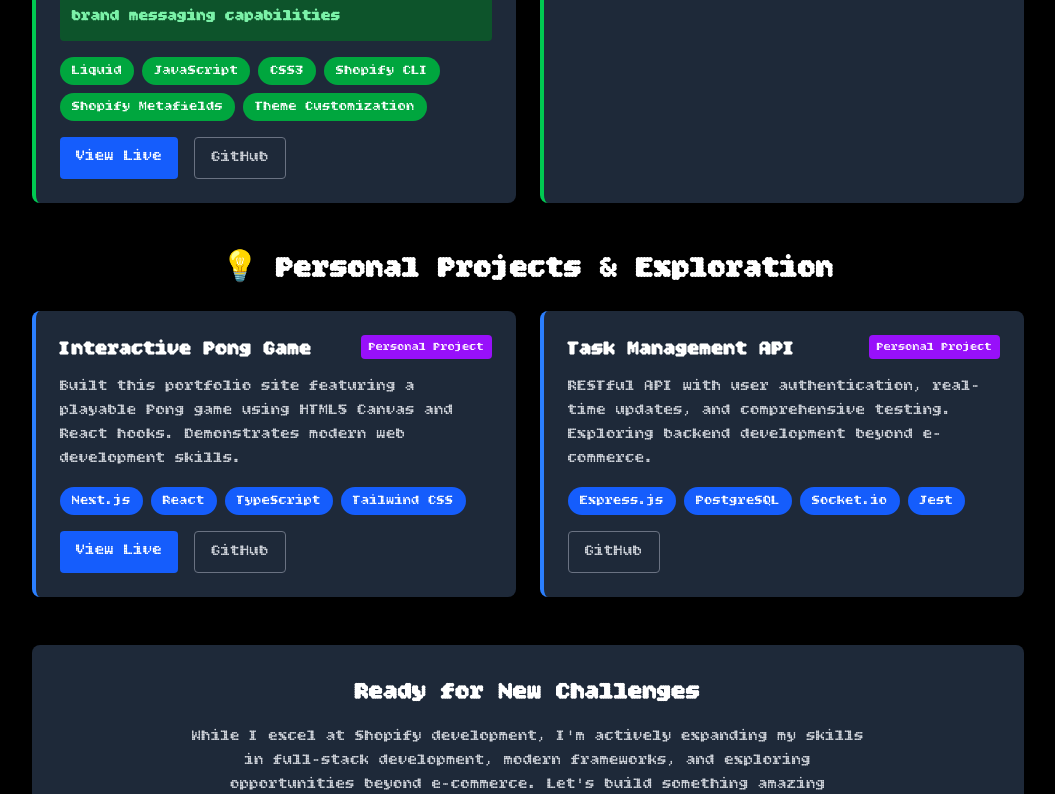
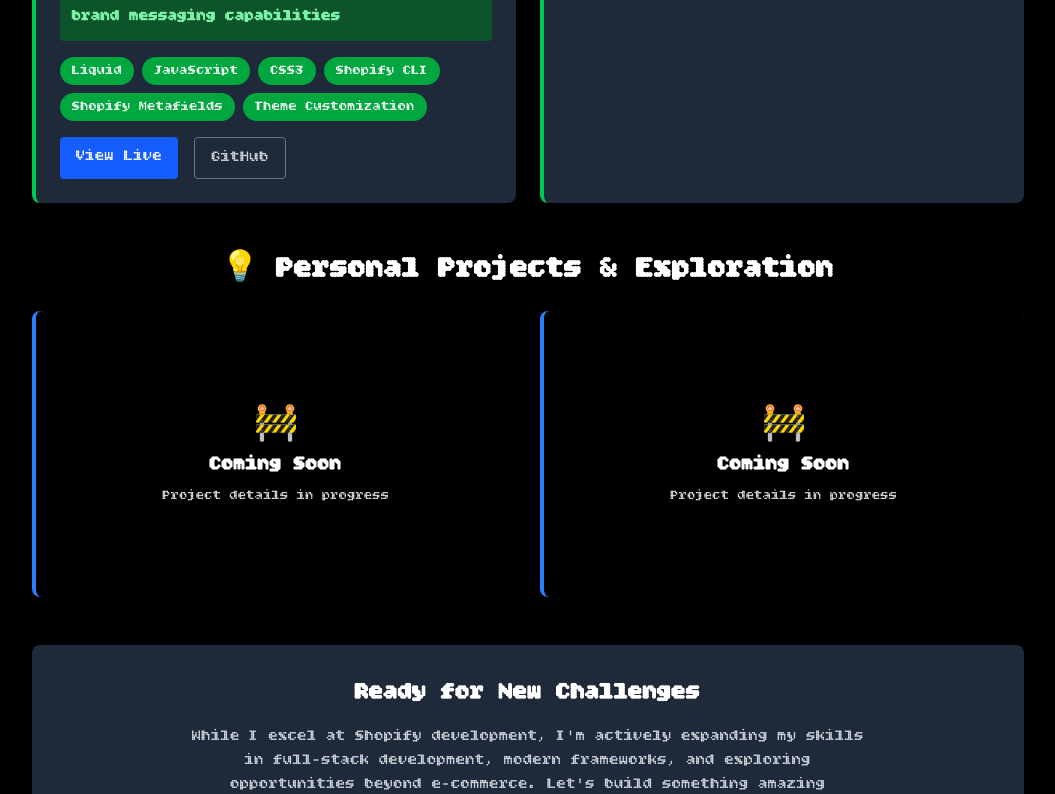
Before and after one commit to MoHanSolo/portfolio, a Next.js app: page /my-work in a window 1280 px wide. Shown: the part 739-1533 px from the top of the page, without its empty margins (112-1167 px from the left). Built offline with nearby package versions, Linux system fonts and the light colour scheme.

Commit message:
Coming Soon overlay to sample projects

```diff
--- a/app/my-work/page.tsx
+++ b/app/my-work/page.tsx
@@ -71,7 +71,7 @@ export default function MyWorkPage() {
                 </h2>
                 <div className="grid grid-cols-1 md:grid-cols-2 gap-6">
                     {shopifyProjects.map((project, index) => (
-                        <div key={index} className="bg-gray-800 rounded-lg p-6 border-l-4 border-green-500">
+                        <div key={index} className="bg-gray-800 rounded-lg p-6 border-l-4 border-green-500 relative">
                             <div className="flex justify-between items-start mb-3">
                                 <h3 className="text-xl font-bold text-white"
                                     style={{ fontFamily: 'Bitcount, Arial, Helvetica, sans-serif' }}>
@@ -97,7 +97,7 @@ export default function MyWorkPage() {
                                 </div>
                             )}
 
-                            <div className="flex flex-wrap gap-2">
+                            <div className="flex flex-wrap gap-2 mb-4">
                                 {project.tech.map((tech, techIndex) => (
                                     <span key={techIndex}
                                           className="px-3 py-1 bg-green-600 text-white text-sm rounded-full"
@@ -106,7 +106,8 @@ export default function MyWorkPage() {
                                     </span>
                                 ))}
                             </div>
-                            <div className="flex space-x-4 mt-4">
+
+                            <div className="flex space-x-4">
                                 {project.liveUrl && (
                                     <a href={project.liveUrl}
                                        target="_blank"
@@ -126,6 +127,21 @@ export default function MyWorkPage() {
                                     </a>
                                 )}
                             </div>
+
+                            {/* Coming Soon Overlay
+                            <div className="absolute inset-0 bg-black bg-opacity-80 rounded-lg flex items-center justify-center">
+                                <div className="text-center">
+                                    <div className="text-4xl mb-2">🚧</div>
+                                    <div className="text-xl font-bold text-white mb-2"
+                                         style={{ fontFamily: 'Bitcount, Arial, Helvetica, sans-serif' }}>
+                                        Coming Soon
+                                    </div>
+                                    <div className="text-sm text-gray-300"
+                                         style={{ fontFamily: 'Bitcount, Arial, Helvetica, sans-serif' }}>
+                                        Project details in progress
+                                    </div>
+                                </div>
+                            </div> */}
                         </div>
                     ))}
                 </div>
@@ -139,7 +155,7 @@ export default function MyWorkPage() {
                 </h2>
                 <div className="grid grid-cols-1 md:grid-cols-2 gap-6">
                     {personalProjects.map((project, index) => (
-                        <div key={index} className="bg-gray-800 rounded-lg p-6 border-l-4 border-blue-500">
+                        <div key={index} className="bg-gray-800 rounded-lg p-6 border-l-4 border-blue-500 relative">
                             <div className="flex justify-between items-start mb-3">
                                 <h3 className="text-xl font-bold text-white"
                                     style={{ fontFamily: 'Bitcount, Arial, Helvetica, sans-serif' }}>
@@ -183,6 +199,21 @@ export default function MyWorkPage() {
                                         GitHub
                                     </a>
                                 )}
+                            </div>
+
+                            {/* Coming Soon Overlay */}
+                            <div className="absolute inset-0 bg-black bg-opacity-80 rounded-lg flex items-center justify-center">
+                                <div className="text-center">
+                                    <div className="text-4xl mb-2">🚧</div>
+                                    <div className="text-xl font-bold text-white mb-2"
+                                         style={{ fontFamily: 'Bitcount, Arial, Helvetica, sans-serif' }}>
+                                        Coming Soon
+                                    </div>
+                                    <div className="text-sm text-gray-300"
+                                         style={{ fontFamily: 'Bitcount, Arial, Helvetica, sans-serif' }}>
+                                        Project details in progress
+                                    </div>
+                                </div>
                             </div>
                         </div>
                     ))}
```
Lines whose indentation alone changed are shown as unchanged.
